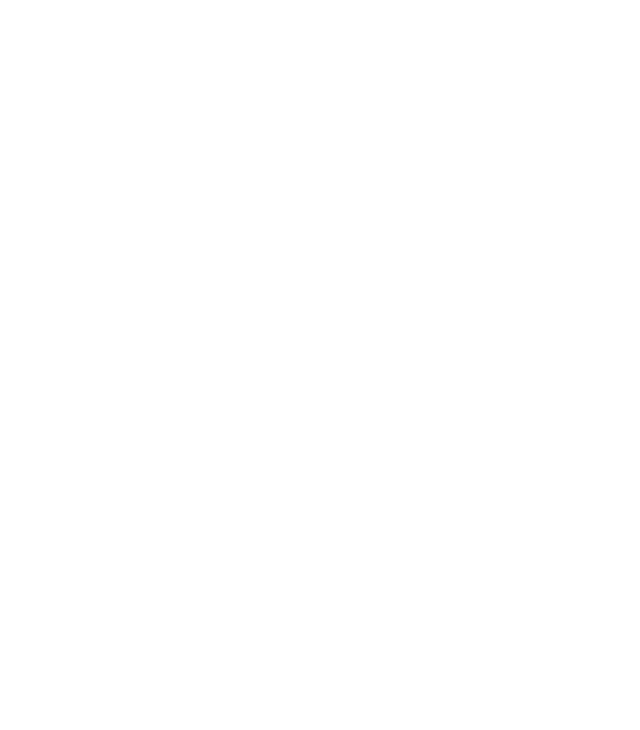
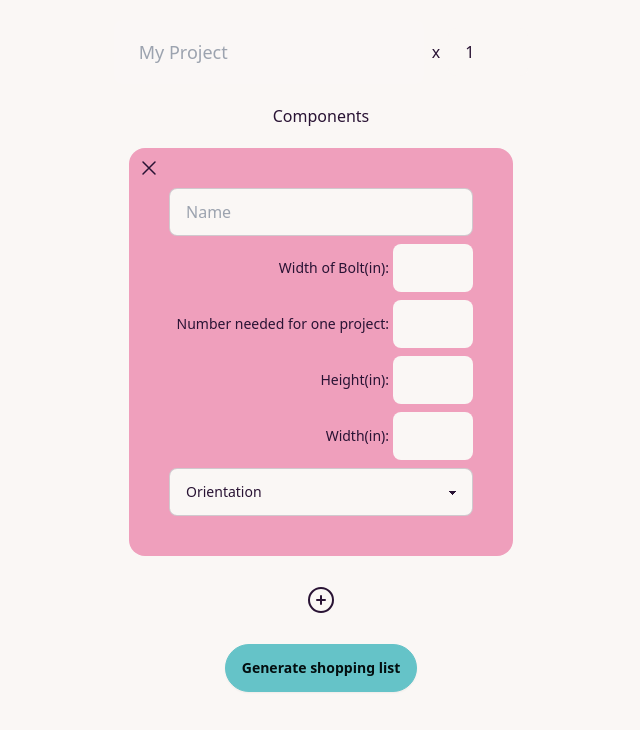
Before and after one commit to Blake-Larson/sewing-calculator, a SvelteKit app: page / in a window 1280 px wide. Shown: the top 730 px of the page, without its empty margins (319-959 px from the left). Built offline with nearby package versions, Linux system fonts and the light colour scheme.

Commit message:
first draft

```diff
--- a/src/app.html
+++ b/src/app.html
@@ -1,5 +1,5 @@
 <!doctype html>
-<html lang="en">
+<html lang="en" data-theme="cupcake">
 	<head>
 		<meta charset="utf-8" />
 		<link rel="icon" href="%sveltekit.assets%/favicon.png" />
--- a/src/routes/+page.svelte
+++ b/src/routes/+page.svelte
@@ -1,10 +1,115 @@
-<script>
+<script lang="ts">
 	import { analyticsInit } from '../modules/analytics';
 	import { onMount } from 'svelte';
+	import type { Component, Project, ShoppingListItem } from './+page.ts';
 
 	onMount(() => {
 		analyticsInit();
 	});
+
+	let project: Project = {
+		name: '',
+		number: 1,
+		components: [
+			{
+				name: '',
+				boltWidth: null,
+				height: null,
+				width: null,
+				number: null,
+				orientation: ''
+			}
+		]
+	};
+
+	let shoppingList: ShoppingListItem[] | undefined = [];
+
+	function deleteComponent(selectedIndex: number) {
+		return (project.components = project.components.filter((_, i) => i !== selectedIndex));
+	}
+
+	function generateShoppingList() {
+		if (!isFormValid()) {
+			console.error('Form is not valid. Please fill all required fields.');
+			return;
+		}
+
+		let shoppingList: ShoppingListItem[] = [];
+		project.components.forEach((component) => shoppingList.push(calculateFabricLength(component)));
+		console.log(shoppingList);
+		return shoppingList;
+	}
+
+	function calculateFabricLength(component: Component) {
+		let length = 0;
+
+		if (!component.number) {
+			return {
+				name: component.name,
+				length: 0,
+				amount: 0
+			};
+		}
+
+		if (component.orientation === 'efficient') {
+			length = calculateEfficient();
+		} else if (component.orientation === 'vertical') {
+			length = calculateHeightAligned();
+		} else if (component.orientation === 'horizontal') {
+			length = calculateWidthAligned();
+		}
+
+		function calculateWidthAligned() {
+			if (!component.boltWidth || !component.height || !component.width || !component.number)
+				return 0;
+			let columnsWidthAligned = Math.floor(component.boltWidth / component.width);
+			let rowsWidthAligned = Math.ceil((component.number * project.number) / columnsWidthAligned);
+			let totalLengthWidthAligned = rowsWidthAligned * component.height;
+			return totalLengthWidthAligned;
+		}
+
+		function calculateHeightAligned() {
+			if (!component.boltWidth || !component.height || !component.width || !component.number)
+				return 0;
+			let columnsHeightAligned = Math.floor(component.boltWidth / component.height);
+			let rowsHeightAligned = Math.ceil((component.number * project.number) / columnsHeightAligned);
+			let totalLengthHeightAligned = rowsHeightAligned * component.width;
+			return totalLengthHeightAligned;
+		}
+
+		function calculateEfficient() {
+			let totalLengthWidthAligned = calculateWidthAligned();
+			let totalLengthHeightAligned = calculateHeightAligned();
+
+			let minimumFabricLength = Math.min(totalLengthWidthAligned, totalLengthHeightAligned);
+			return Math.ceil(minimumFabricLength);
+		}
+
+		return {
+			name: component.name,
+			length: length,
+			amount: component.number * project.number
+		};
+	}
+
+	function isFormValid() {
+		if (!project.name || !project.number) {
+			return false;
+		}
+		for (let component of project.components) {
+			if (
+				!component.name ||
+				!component.boltWidth ||
+				!component.height ||
+				!component.width ||
+				!component.number ||
+				!component.orientation
+			) {
+				return false;
+			}
+		}
+		return true;
+	}
 </script>
 
 <svelte:head>
@@ -12,6 +117,155 @@
 	<meta name="description" content="Svelte demo app" />
 </svelte:head>
 
-<section class="flex w-full flex-col items-center">
+<form class="flex w-full flex-col gap-5 p-5">
+	<div class="flex w-full flex-col items-center gap-2">
+		<div class="flex gap-2 items-center">
+			<input
+				bind:value={project.name}
+				class="input w-full max-w-xs rounded-lg input-ghost input-lg"
+				type="text"
+				placeholder="My Project"
+				required
+			/>
+			<span>x</span>
+			<input bind:value={project.number} class="input w-20 rounded-lg" type="number" required />
+		</div>
+	</div>
+	<div class="flex w-full flex-col items-center gap-5">
+		<h2>Components</h2>
+		{#each project.components as component, i}
+			<div class="relative flex w-full max-w-sm flex-col rounded-box bg-secondary p-10">
+				<button
+					type="button"
+					class="btn btn-square btn-ghost btn-sm absolute left-1 top-1"
+					on:click={() => deleteComponent(i)}
+				>
+					<svg
+						xmlns="http://www.w3.org/2000/svg"
+						fill="none"
+						viewBox="0 0 24 24"
+						stroke-width="1.5"
+						stroke="currentColor"
+						class="h-6 w-6"
+					>
+						<path stroke-linecap="round" stroke-linejoin="round" d="M6 18 18 6M6 6l12 12" />
+					</svg>
+				</button>
 
-</section>
+				<div class="flex w-full flex-col items-center gap-2">
+					<input
+						bind:value={component.name}
+						class="input input-bordered w-full max-w-xs rounded-lg"
+						type="text"
+						placeholder="Name"
+						required
+					/>
+					<label class="form-control w-full max-w-xs flex-row justify-end">
+						<div class="label">
+							<span class="label-text">Width of Bolt(in):</span>
+						</div>
+						<input
+							bind:value={component.boltWidth}
+							class="input w-20 rounded-lg"
+							type="number"
+							required
+						/>
+					</label>
+					<label class="form-control w-full max-w-xs flex-row justify-end">
+						<div class="label">
+							<span class="label-text">Number needed for one project:</span>
+						</div>
+						<input
+							bind:value={component.number}
+							class="input w-20 rounded-lg"
+							type="number"
+							required
+						/>
+					</label>
+					<label class="form-control w-full max-w-xs flex-row justify-end">
+						<div class="label">
+							<span class="label-text">Height(in):</span>
+						</div>
+						<input
+							bind:value={component.height}
+							class="input w-20 rounded-lg"
+							type="number"
+							required
+						/>
+					</label>
+					<label class="form-control w-full max-w-xs flex-row justify-end">
+						<div class="label">
+							<span class="label-text">Width(in):</span>
+						</div>
+						<input
+							bind:value={component.width}
+							class="input w-20 rounded-lg"
+							type="number"
+							required
+						/>
+					</label>
+					<select
+						bind:value={component.orientation}
+						class="select select-bordered w-full max-w-xs rounded-lg"
+						required
+					>
+						<option disabled selected value="">Orientation</option>
+						<option value="efficient">Most efficient</option>
+						<option value="vertical">Height is vertical</option>
+						<option value="horizontal">Height is horizontal</option>
+					</select>
+				</div>
+			</div>
+		{/each}
+		<button
+			type="button"
+			class="btn btn-square btn-ghost"
+			on:click={() =>
+				(project.components = [
+					...project.components,
+					{
+						name: '',
+						boltWidth: 0,
+						height: 0,
+						width: 0,
+						number: 0,
+						orientation: ''
+					}
+				])}
+			><svg
+				xmlns="http://www.w3.org/2000/svg"
+				fill="none"
+				viewBox="0 0 24 24"
+				stroke-width="1.5"
+				stroke="currentColor"
+				class="h-8 w-8"
+			>
+				<path
+					stroke-linecap="round"
+					stroke-linejoin="round"
+					d="M12 9v6m3-3H9m12 0a9 9 0 1 1-18 0 9 9 0 0 1 18 0Z"
+				/>
+			</svg>
+		</button>
+		<button
+			type="submit"
+			class="btn btn-primary"
+			on:click={() => (shoppingList = generateShoppingList())}>Generate shopping list</button
+		>
+	</div>
+
+	{#if shoppingList && shoppingList.length > 0}
+		<div class="flex w-full flex-col gap-5">
+			<h2>
+				Shopping List for {project.number + ' '}{project.name
+					? project.name
+					: '...'}{project.number > 1 ? 's' : ''}
+			</h2>
+			<ul>
+				{#each shoppingList ?? [] as item}
+					<li>{item.amount} x {item.name}: {item.length} inches</li>
+				{/each}
+			</ul>
+		</div>
+	{/if}
+</form>
--- a/src/routes/+page.ts
+++ b/src/routes/+page.ts
@@ -1,3 +1,23 @@
 // since there's no dynamic data here, we can prerender
 // it so that it gets served as a static asset in production
 export const prerender = false;
+
+export interface Project {
+	name: '';
+	number: number;
+	components: Component[];
+}
+
+export interface Component {
+	name: '';
+	boltWidth: number | null;
+	height: number | null;
+	width: number | null;
+	number: number | null;
+	orientation: 'efficient' | 'vertical' | 'horizontal' | '';
+}
+export interface ShoppingListItem {
+    name: string,
+    length: number,
+    amount: number,
+}
--- a/tailwind.config.js
+++ b/tailwind.config.js
@@ -4,22 +4,13 @@
 	theme: {
 		extend: {},
 		fontFamily: {
-      'sans': ['Raleway', 'ui-sans-serif', 'system-ui'],
-      'serif': ['Libre Bodoni', 'ui-serif', 'Georgia'],
-      'mono': ['ui-monospace', 'SFMono-Regular'],
+			sans: ['ui-sans-serif', 'system-ui'],
+			serif: ['ui-serif', 'Georgia'],
+			mono: ['ui-monospace', 'SFMono-Regular']
 		}
 	},
 	daisyui: {
-    themes: [
-      {
-        base: {
-          "primary": "#F6F8F7",
-          "secondary": "#181616",
-          "accent": "#EEE6D4",
-          "base-100": "#ffffff",
+		themes: ['cupcake']
 	},
-      },
-    ],
-  },
-  plugins: [require("daisyui")],
+	plugins: [require('daisyui')]
 };
```
Also changed, not shown: package.json (+3 -4 lines). Lines whose indentation alone changed are shown as unchanged.
